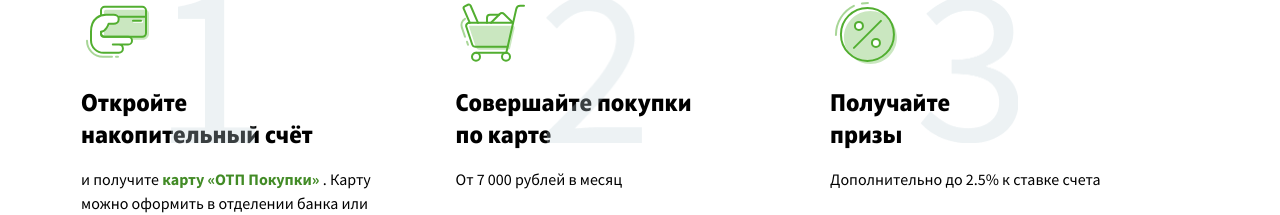
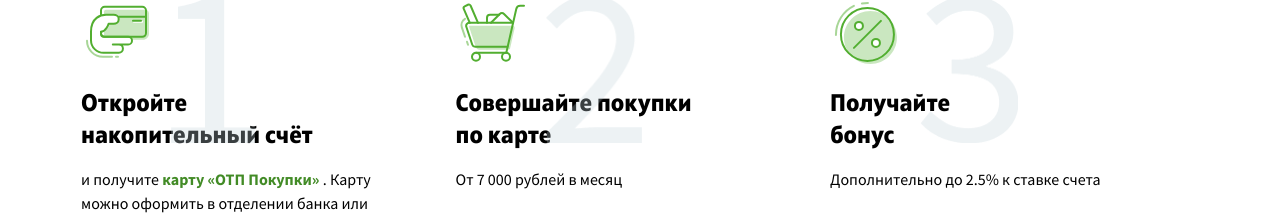
Before and after one commit to greedrussell/otp-saving, a React (Create React App) app: page / in a window 1280 px wide. Shown: the part 1073-1288 px from the top of the page. Built offline with nearby package versions, Linux system fonts and the light colour scheme.

Commit message:
fix(text): add new text for action-info section

```diff
--- a/src/components/about-action/about-action.components.jsx
+++ b/src/components/about-action/about-action.components.jsx
@@ -82,7 +82,7 @@ const AboutAction = () => (
 					index={2}>
 					<h3 className="title-h3 AboutActionItem__title">
 						Получайте&nbsp;
-						<span className="AboutActionItem__title__inline">призы</span>
+						<span className="AboutActionItem__title__inline">бонус</span>
 					</h3>
 				</AboutActionItem>
 			</div>
```
